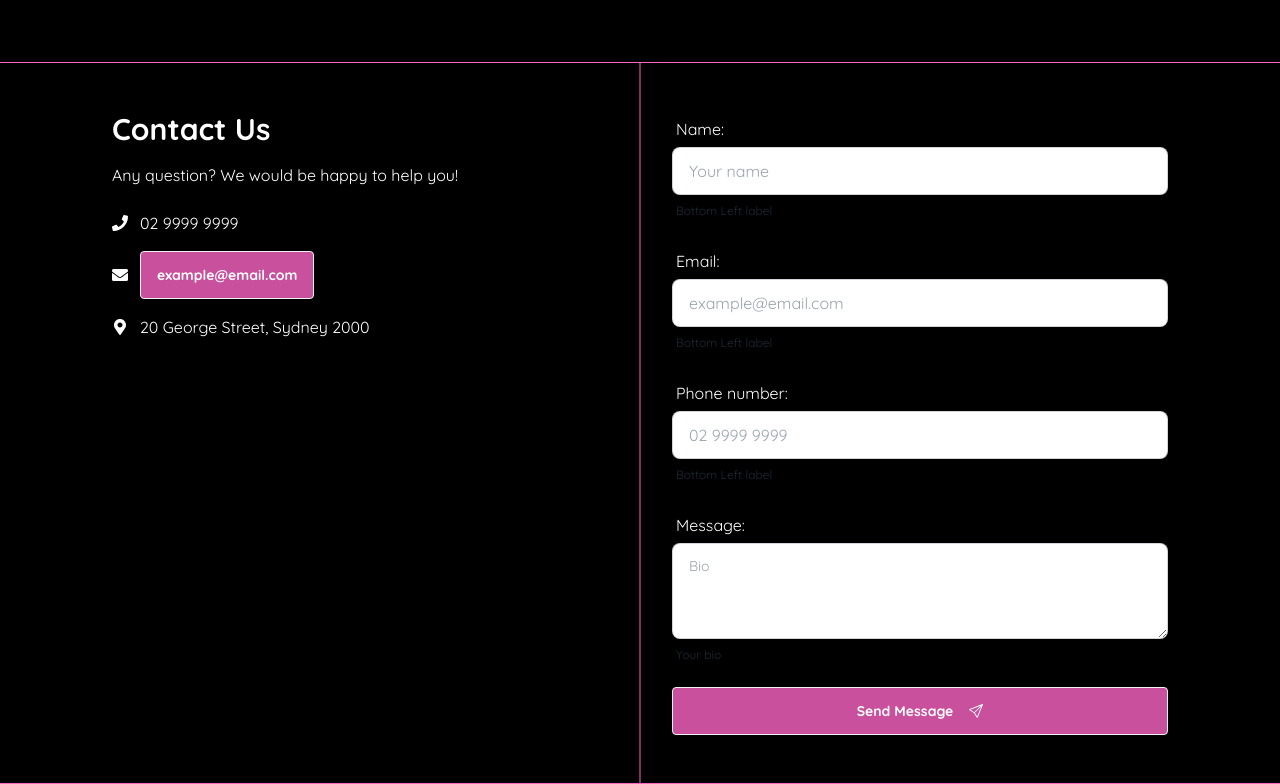
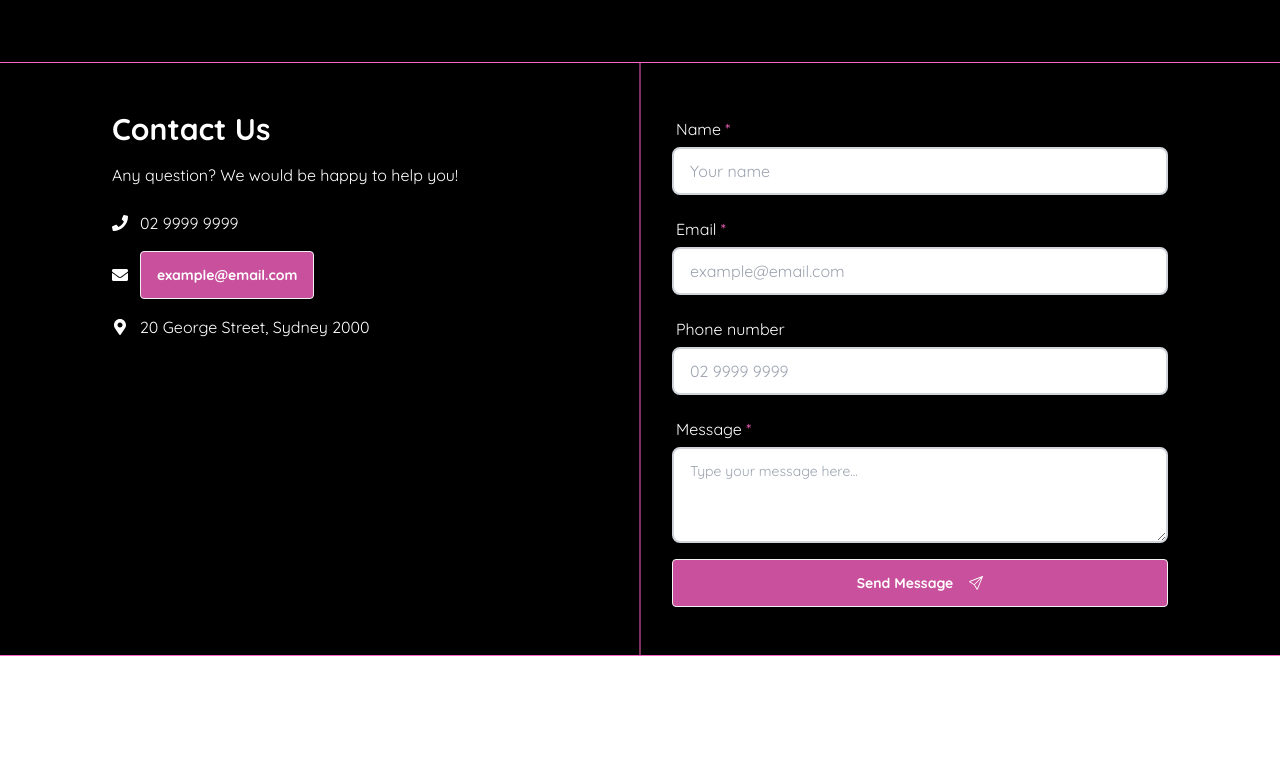
Before and after one commit to codesydney/wundirra, a Next.js app: page / in a window 1280 px wide. Shown: the part 3498-4282 px from the top of the page. After the commit the page ends 4154 px from the top, so only its background shows below. Built offline with nearby package versions, Linux system fonts and the light colour scheme.

Commit message:
WUN-07 included error state to form for required fields

```diff
--- a/src/components/contact/ContactSection.tsx
+++ b/src/components/contact/ContactSection.tsx
@@ -1,14 +1,26 @@
 'use client'
 
 import { FC, useState } from 'react'
+import { useForm } from 'react-hook-form'
+import { yupResolver } from '@hookform/resolvers/yup'
 import { FaPhone, FaEnvelope, FaMapMarkerAlt } from 'react-icons/fa'
 import { BsSend } from 'react-icons/bs'
 import Button from '@/components/shared/Button'
+import { contactSchema } from '@/schema'
 
 const ContactSection: FC = () => {
   const [isLoading, setIsLoading] = useState<boolean>(false)
 
-  const handleSubmit = () => {
+  const {
+    register,
+    handleSubmit,
+    formState: { errors },
+  } = useForm({
+    resolver: yupResolver(contactSchema),
+  })
+
+  const onSubmit = async (formData: any) => {
+    console.info('Form data:', formData)
     setIsLoading(true)
     setTimeout(() => {
       setIsLoading(false)
@@ -50,72 +62,96 @@ const ContactSection: FC = () => {
           </div>
 
           <div className="p-12 md:pl-8">
-            <form className="space-y-4">
+            <form className="space-y-4" onSubmit={handleSubmit(onSubmit)}>
               <label className="form-control">
                 <div className="label">
                   <span className="label-text text-[16px] text-white">
-                    Name:
+                    Name <span className="text-wun-primary">*</span>
                   </span>
                 </div>
                 <input
                   type="text"
+                  {...register('name')}
                   placeholder="Your name"
-                  className="input input-bordered"
+                  className={`input input-bordered w-full ${
+                    errors.name
+                      ? 'border-2 border-wun-primary focus:border-transparent focus:outline-wun-primary focus:ring-2 focus:ring-wun-primary'
+                      : 'border-2 border-gray-300 focus:border-transparent focus:ring-2 focus:ring-primary text-white'
+                  } focus:outline-primary`}
                 />
+                {errors.name && (
                   <div className="label">
-                  <span className="label-text-alt">Bottom Left label</span>
+                    <span className="label-text-alt text-wun-primary">
+                      {errors.name.message}
+                    </span>
                   </div>
+                )}
               </label>
 
               <label className="form-control">
                 <div className="label">
                   <span className="label-text text-[16px] text-white">
-                    Email:
+                    Email <span className="text-wun-primary">*</span>
                   </span>
                 </div>
                 <input
                   type="email"
+                  {...register('email')}
                   placeholder="example@email.com"
-                  className="input input-bordered"
+                  className={`input input-bordered w-full ${
+                    errors.email
+                      ? 'border-2 border-wun-primary focus:border-transparent focus:outline-wun-primary focus:ring-2 focus:ring-wun-primary'
+                      : 'border-2 border-gray-300 focus:border-transparent focus:ring-2 focus:ring-primary text-white'
+                  } focus:outline-primary`}
                 />
+                {errors.email && (
                   <div className="label">
-                  <span className="label-text-alt">Bottom Left label</span>
+                    <span className="label-text-alt text-wun-primary">
+                      {errors.email.message}
+                    </span>
                   </div>
+                )}
               </label>
 
               <label className="form-control">
                 <div className="label">
                   <span className="label-text text-[16px] text-white">
-                    Phone number:
+                    Phone number
                   </span>
                 </div>
                 <input
                   type="tel"
+                  {...register('phone')}
                   placeholder="02 9999 9999"
-                  className="input input-bordered"
+                  className="input input-bordered w-full border-2 border-gray-300 focus:border-transparent focus:ring-2 focus:ring-primary text-white"
                 />
-                <div className="label">
-                  <span className="label-text-alt">Bottom Left label</span>
-                </div>
               </label>
 
               <label className="form-control">
                 <div className="label">
                   <span className="label-text text-white text-[16px]">
-                    Message:
+                    Message <span className="text-wun-primary">*</span>
                   </span>
                 </div>
                 <textarea
-                  className="textarea textarea-bordered h-24"
-                  placeholder="Bio"
+                  {...register('message')}
+                  placeholder="Type your message here..."
+                  className={`textarea textarea-bordered h-24 ${
+                    errors.email
+                      ? 'border-2 border-wun-primary focus:border-transparent focus:outline-wun-primary focus:ring-2 focus:ring-wun-primary'
+                      : 'border-2 border-gray-300 focus:border-transparent focus:ring-2 focus:ring-primary text-white'
+                  } focus:outline-primary`}
                 ></textarea>
+                {errors.message && (
                   <div className="label">
-                  <span className="label-text-alt">Your bio</span>
+                    <span className="label-text-alt text-wun-primary">
+                      {errors.message.message}
+                    </span>
                   </div>
+                )}
               </label>
               <Button
                 type="primary"
-                handleClick={() => handleSubmit()}
                 isLoading={isLoading}
                 classOverride="w-full"
               >
--- a/src/components/shared/Button.tsx
+++ b/src/components/shared/Button.tsx
@@ -3,7 +3,7 @@ import { FC, ReactNode, MouseEventHandler } from 'react'
 type ButtonProps = {
   children: ReactNode
   type?: string
-  handleClick: MouseEventHandler<HTMLButtonElement>
+  handleClick?: MouseEventHandler<HTMLButtonElement>
   classOverride?: string
   isLoading?: boolean
 }
--- a/src/schema/index.ts
+++ b/src/schema/index.ts
@@ -8,7 +8,7 @@ const contactSchema = yup.object().shape({
     .max(50, 'Name must be at most 50 characters'),
   email: yup.string().required('Email is required').email('Invalid email'),
   phone: yup.string(),
-  message: yup.string(),
+  message: yup.string().required('Message is required'),
 })
 
 export { contactSchema }
```
Lines whose indentation alone changed are shown as unchanged.
